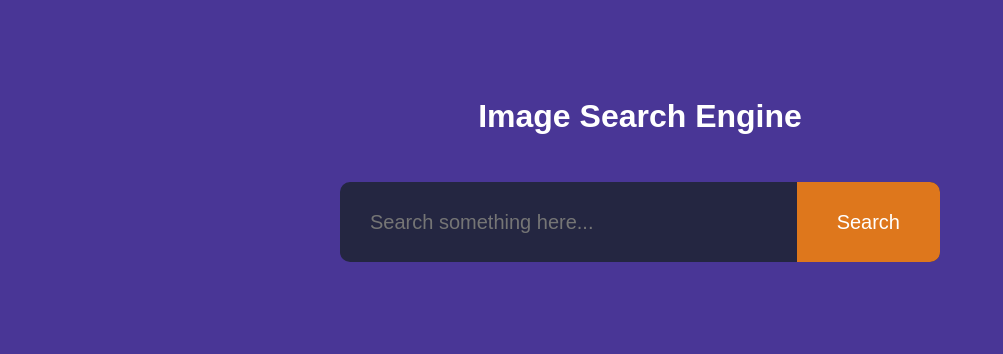
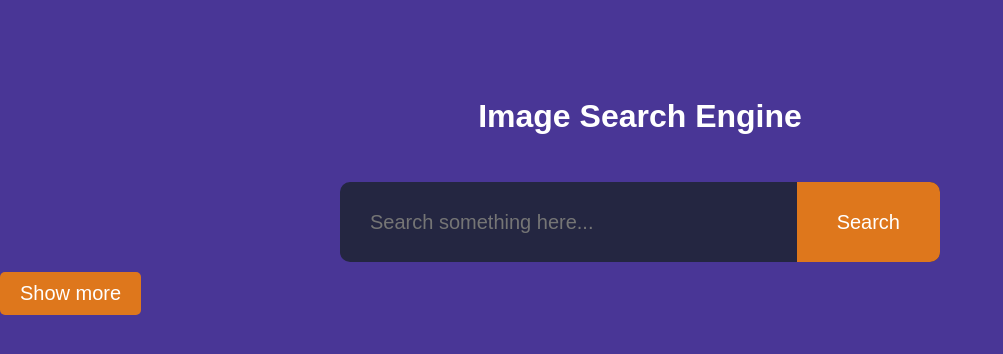
Before and after one commit to IvanovKS/Image-Search-Engine, a React (Create React App) app in the folder image-search-engine/: page / in a window 1280 px wide. Shown: the top 354 px of the page, without its empty margins (0-1003 px from the left). Built offline with nearby package versions, Linux system fonts and the light colour scheme.

Commit message:
feat: add new components: App, Results, ShowMore. Use hooks

```diff
--- a/image-search-engine/public/index.html
+++ b/image-search-engine/public/index.html
@@ -9,8 +9,6 @@
       name="description"
       content="Web site created using create-react-app"
     />
-    <link rel="apple-touch-icon" href="%PUBLIC_URL%/logo192.png" />
-    <link rel="manifest" href="%PUBLIC_URL%/manifest.json" />
     <title>Image-Search-Engine</title>
   </head>
   <body>
--- /dev/null
+++ b/image-search-engine/src/App.jsx
@@ -0,0 +1,37 @@
+import { useState } from 'react'
+import Search from './components/Search';
+import Results from './components/Results';
+import ShowMore from './components/ShowMore';
+
+function App() {
+  const [keyword, setKeyword] = useState('');
+  const [values, SetValues] = useState([]);
+
+  const accessKey = 'c9wxAKlW2sVGi2gnBgHuo7ITBXcvzCpqzfrYN69nczg';
+  let page = 1;
+
+  async function handleClick() {
+    const url = `https://api.unsplash.com/search/photos?page=${page}&query=${keyword}&client_id=${accessKey}`;
+    const response = await fetch(url);
+    const data = await response.json();
+    const results = data.results;
+    SetValues(results);
+  }
+  function handleChange(event) {
+    setKeyword(event.target.value);
+  }
+
+  return (
+    <div>
+      <Search btnClicked={handleClick}
+              onChanged={handleChange}
+      />
+      <Results  keyword={keyword}
+                values={values}
+      />
+      <ShowMore />
+    </div>
+  );
+}
+
+export default App
--- a/image-search-engine/src/Search.jsx
+++ /dev/null
@@ -1,15 +0,0 @@
-import './Search.css';
-
-function Search() {
-  return (
-    <>
-      <h1>Image Search Engine</h1>
-      <form action="">
-        <input type="text" placeholder="Search something here..."/>
-        <button>Search</button>
-      </form>
-    </>
-  );
-}
-
-export default Search;
--- /dev/null
+++ b/image-search-engine/src/components/Results.jsx
@@ -0,0 +1,12 @@
+import './Results.css';
+
+function Results({keyword, values}) {
+  const images = values.map((el) => (
+    <img key={el.id} src={el.urls.small} alt={keyword} />
+  ));
+  return (
+    <div>{images}</div>
+  );
+}
+
+export default Results
--- /dev/null
+++ b/image-search-engine/src/components/Search.jsx
@@ -0,0 +1,19 @@
+import './Search.css';
+
+function Search({btnClicked, onChanged}) {
+  return (
+    <>
+      <h1>Image Search Engine</h1>
+      <form name="search-form" action="#">
+        <input
+          onChange={onChanged}
+          type="text"
+          className="search-box"
+          placeholder="Search something here..."/>
+        <button onClick={btnClicked}>Search</button>
+      </form>
+    </>
+  );
+}
+
+export default Search
--- /dev/null
+++ b/image-search-engine/src/components/ShowMore.css
@@ -0,0 +1,12 @@
+.show-btn {
+  padding: 10px 20px;
+  background-color: #de771c;
+  color: white;
+  font-size: 2.0rem;
+  border-radius: 5px;
+  border: 0;
+  outline: 0;
+  cursor: pointer;
+  margin: 10px auto 100px;
+  /* display: none; */
+}
--- /dev/null
+++ b/image-search-engine/src/components/ShowMore.jsx
@@ -0,0 +1,9 @@
+import './ShowMore.css';
+
+function ShowMore() {
+  return (
+    <button className="show-btn">Show more</button>
+  );
+}
+
+export default ShowMore
--- a/image-search-engine/src/index.js
+++ b/image-search-engine/src/index.js
@@ -1,11 +1,13 @@
 import React from 'react';
 import ReactDOM from 'react-dom/client';
 import './index.css';
-import Search from './Search';
+import App from './App';
+
 
 const root = ReactDOM.createRoot(document.getElementById('root'));
 root.render(
   <React.StrictMode>
-    <Search />
+    <App>
+    </App>
   </React.StrictMode>
 );
```
Also changed, not shown: image-search-engine/src/components/Results.css (added), image-search-engine/src/components/Search.css (renamed from image-search-engine/src/Search.css).
